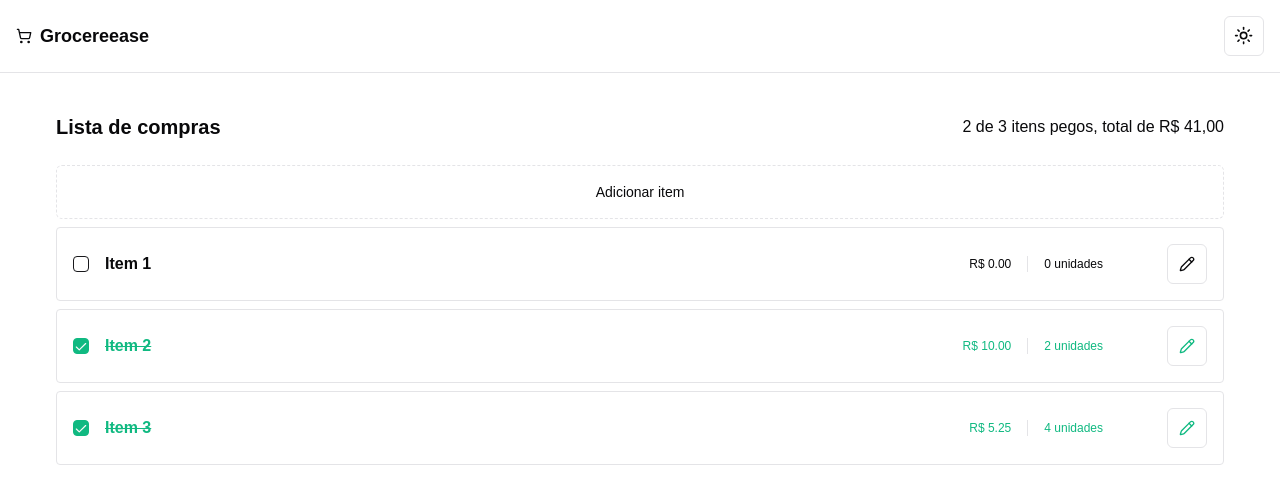
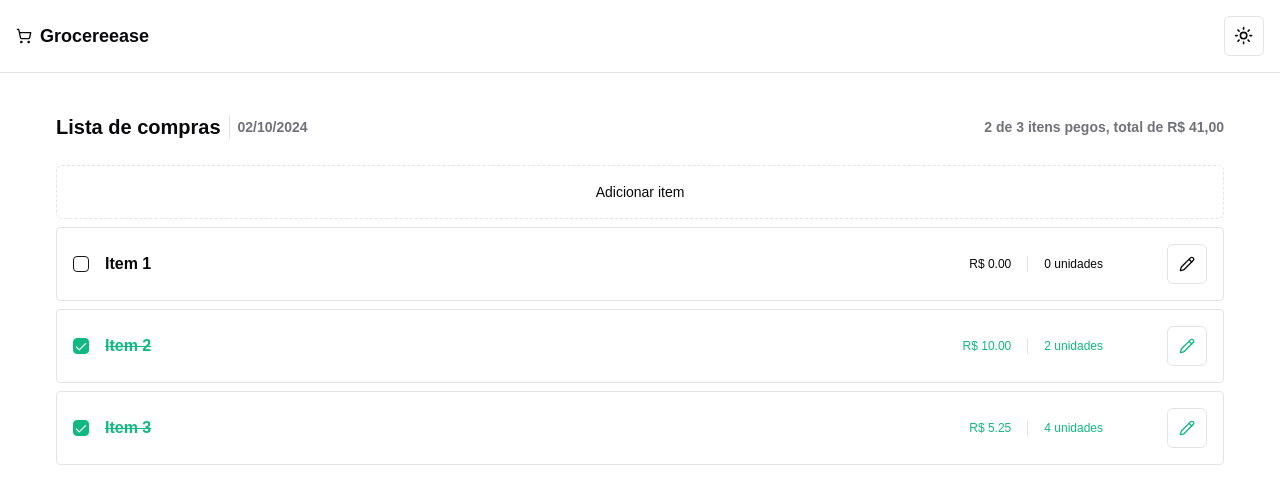
Before and after one commit to josee-fernandes/grocereese, a Next.js app: page / in a window 1280 px wide. Shown: the top 504 px of the page. Built offline with nearby package versions, Linux system fonts and the light colour scheme.

Commit message:
feat: add todays date

```diff
--- a/src/pages/index.tsx
+++ b/src/pages/index.tsx
@@ -225,9 +225,15 @@ const Home: NextPage = () => {
       </nav>
       <main className="mx-auto max-w-[1200px] w-full px-4 mt-10">
         <div className="flex justify-between items-center gap-4 flex-col md:flex-row">
-          <h2 className="text-xl font-bold text-center">Lista de compras</h2>
+          <div className="flex items-center gap-2 flex-col md:flex-row">
+            <h2 className="text-xl font-bold text-center">Lista de compras</h2>
+            <Separator orientation="vertical" className="hidden h-6 md:block" />
+            <span className="text-sm text-muted-foreground font-semibold">
+              {new Intl.DateTimeFormat('pt-BR').format(new Date())}
+            </span>
+          </div>
           <div>
-            <p className="text-center">
+            <p className="text-center text-sm font-semibold md:text-right text-muted-foreground">
               {caughtItems.length} de {groceries.length} itens pegos, total de{' '}
               {new Intl.NumberFormat('pt-BR', {
                 style: 'currency',
```
